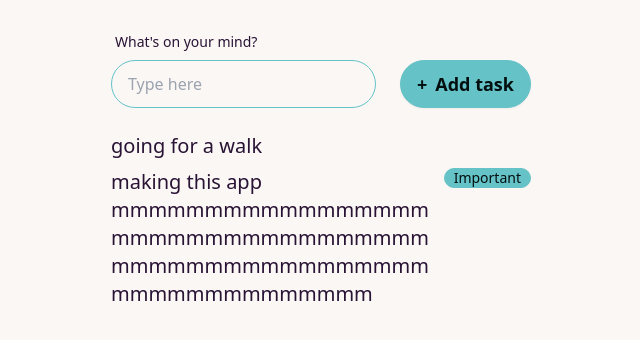
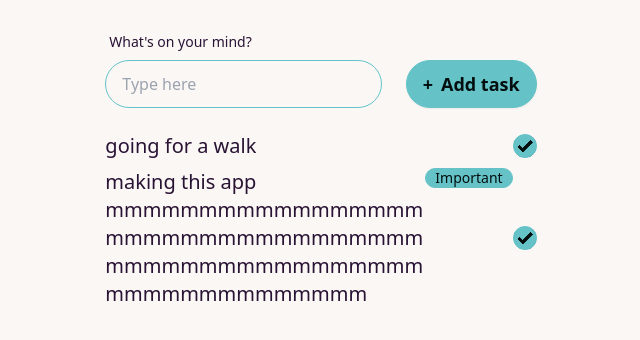
Before and after one commit to mlorenzm/todo-ts, a React (Vite) app: page / in a window 1280 px wide. Shown: the top 340 px of the page, without its empty margins (319-959 px from the left). Built offline with nearby package versions, Linux system fonts and the light colour scheme.

Commit message:
add checkbox input

```diff
--- a/src/components/TodoContainer.tsx
+++ b/src/components/TodoContainer.tsx
@@ -1,3 +1,4 @@
+// import { useState } from "react";
 interface TodoObject {
   name: string;
   important?: boolean;
@@ -7,6 +8,7 @@
 }
 
 const TodoContainer: React.FC<TodoProps> = ({ todoArray }) => {
+  //   const [finished, setFinished] = useState(false);
   return (
     <ul className="text-xl flex flex-col gap-2">
       {todoArray.map((item, i) => (
@@ -15,10 +17,19 @@
           {item.important && (
             <div className="badge badge-primary self-start">Important</div>
           )}
+          <input
+            type="checkbox"
+            checked="checked"
+            className="checkbox checkbox-primary"
+          />
         </div>
       ))}
     </ul>
   );
 };
 
+// TODO:
+// - make disappear typeError on checked input
+// - update array to delete finished todos
+
 export default TodoContainer;
```
